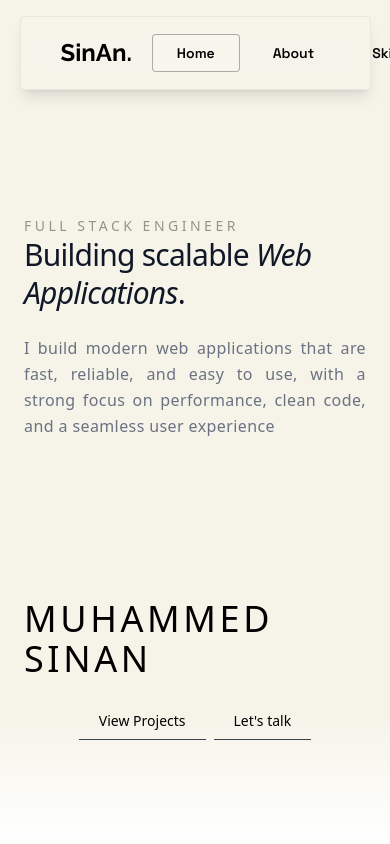
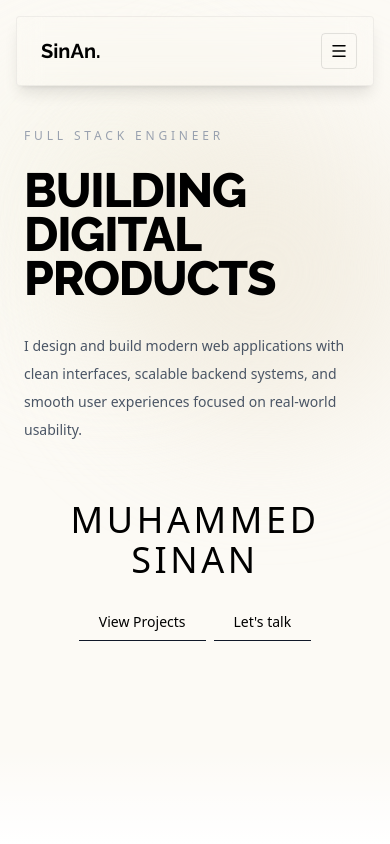
Before and after one commit to muhammed-sinan-200/NextPortfolio, a Next.js app: page / in a window 390 px wide. Shown: the top 844 px of the page. Built offline with nearby package versions, Linux system fonts and the light colour scheme.

Commit message:
Added more ui sections

```diff
--- a/src/app/components/Footer.js
+++ b/src/app/components/Footer.js
@@ -47,23 +47,12 @@ export default function Footer() {
             <div className="pointer-events-none absolute -bottom-24 right-0 h-72 w-72 rounded-full bg-black/[0.03] blur-3xl" />
             <div className="grid gap-14 md:grid-cols-[1.2fr_0.8fr_0.8fr] items-start">
                 <div>
-                    <p className="text-xs uppercase tracking-[0.28em] text-gray-400">
-                        Developer Portfolio
-                    </p>
                     <h2 className="mt-5 text-3xl md:text-4xl italic font-extrabold tracking-tight text-black">
                         SinAn.
                     </h2>
                     <p className="mt-5 max-w-sm text-sm md:text-base text-gray-600 leading-relaxed">
-                        I build modern web applications that are fast, reliable, and easy to use, with a strong focus on performance, clean code, and a seamless user experience.                    </p>
-
-                    <motion.button
-                        whileHover={{ x: 4 }}
-                        onClick={() => handleScroll("#contact")}
-                        className="mt-8 inline-flex items-center gap-2 text-sm uppercase tracking-[0.22em] text-gray-700 hover:text-black"
-                    >
-                        Let’s Connect
-                        <ArrowUpRight size={16} />
-                    </motion.button>
+                        I build modern web applications that are fast, reliable, and easy to use, with a strong focus on performance, clean code, and a seamless user experience.
+                    </p>
                 </div>
                 <div>
                     <h3 className="text-sm uppercase tracking-[0.24em] text-gray-400">
--- a/src/app/components/Home.js
+++ b/src/app/components/Home.js
@@ -1,80 +1,122 @@
 "use client";
+
 import { motion } from "framer-motion";
-
-const fadeUp = {
-  hidden: { opacity: 0, y: 30 },
-  show: {
-    opacity: 1,
-    y: 0,
-    transition: {
-      duration: 0.7,
-      ease: "easeOut",
-    },
-  },
-};
+import { raleway } from "../fonts";
 
 const container = {
   hidden: {},
   show: {
     transition: {
-      staggerChildren: 0.15,
+      staggerChildren: 0.14,
+      delayChildren: 0.08,
     },
   },
 };
 
+const titleReveal = {
+  hidden: { opacity: 0, y: 40 },
+  show: {
+    opacity: 1,
+    y: 0,
+    transition: {
+      duration: 1,
+      ease: [0.22, 1, 0.36, 1],
+    },
+  },
+};
+
+const fadeUp = {
+  hidden: { opacity: 0, y: 26 },
+  show: {
+    opacity: 1,
+    y: 0,
+    transition: {
+      duration: 0.85,
+      ease: [0.22, 1, 0.36, 1],
+    },
+  },
+};
+
+
+
 export default function Home() {
+  const handleScroll = (id) => {
+    document.querySelector(id)?.scrollIntoView({
+      behavior: "smooth",
+    });
+  };
+
   return (
-    <section id="home" className="min-h-screen flex items-center bg-[#F6F4E9]">
-      <div className="max-w-7xl mx-auto px-6 w-full mt-28">
+    <section
+      id="home"
+      className="relative min-h-screen overflow-hidden bg-[#FCFAF5] px-6 pt-32 pb-20 md:px-10 lg:px-20"
+    >
+      <div className="pointer-events-none absolute inset-0">
+        <div className="absolute left-[-8%] top-16 h-72 w-72 rounded-full bg-[#F6F4E9] blur-3xl opacity-80" />
+        <div className="absolute right-[-8%] top-28 h-80 w-80 rounded-full bg-[#EEE7D8] blur-3xl opacity-60" />
+        <div className="absolute bottom-0 left-0 h-24 w-full bg-gradient-to-t from-white to-transparent" />
+      </div>
 
+      <div className="relative mx-auto max-w-7xl">
         <motion.div
-          className="grid md:grid-cols-2 gap-40 items-center"
           variants={container}
           initial="hidden"
           whileInView="show"
-          viewport={{ once: false, amount: 0.3 }}
+          viewport={{ once: false, amount: 0.2 }}
         >
-
-          <motion.div className="text-left" variants={container}>
+          <div className="grid gap-14 lg:grid-cols-[1.15fr_0.85fr] lg:items-end">
+            <div>
               <motion.p
                 variants={fadeUp}
-              className="text-sm text-black/40 tracking-[0.25em] uppercase"
+                className="text-xs uppercase tracking-[0.32em] text-gray-400"
               >
-              FULL STACK ENGINEER
+                Full Stack Engineer
               </motion.p>
 
               <motion.h1
-              variants={fadeUp}
-              className="font-raleway text-3xl md:text-6xl font-medium leading-tight tracking-tight text-gray-900"
+                variants={titleReveal}
+                className={`${raleway.className} mt-6 text-5xl font-extrabold uppercase italic leading-[0.92] tracking-tight text-black md:text-7xl lg:text-[6.8rem]`}
               >
-              Building scalable <span className="italic">Web Applications</span>.
+                Building
+                <br />
+                Digital
+                <br />
+                Products
               </motion.h1>
 
               <motion.p
                 variants={fadeUp}
-              className="mt-6 text-md text-gray-500 max-w-lg leading-relaxed tracking-wide text-justify"
+                className="mt-8 max-w-xl text-sm leading-7 text-gray-600 md:text-base"
               >
-              I build modern web applications that are fast, reliable, and easy to use,
-              with a strong focus on performance, clean code, and a seamless user experience
+                I design and build modern web applications with clean
+                interfaces, scalable backend systems, and smooth user
+                experiences focused on real-world usability.
               </motion.p>
-          </motion.div>
+            </div>
 
             <motion.div
-            className="flex flex-col justify-end items-center md:pr-28 md:-translate-y-10"
-            variants={fadeUp}
+              className="flex flex-col justify-end items-center md:items-end md:pr-28 md:-translate-y-8"
+              variants={container}
             >
               <motion.p
                 variants={fadeUp}
-              className="font-light text-4xl tracking-widest uppercase"
+                className="font-light text-4xl tracking-widest uppercase text-center md:text-right"
               >
                 MUHAMMED SINAN
               </motion.p>
 
-            <motion.div className="flex gap-2" variants={fadeUp}>
+              <motion.div
+                className="flex gap-2 mt-6"
+                variants={fadeUp}
+              >
                 <motion.button
                   whileHover={{ y: -2 }}
                   whileTap={{ scale: 0.96 }}
-                className="relative overflow-hidden mt-6 px-5 py-2 text-sm border-b border-gray-900 cursor-pointer
+                  onClick={() => handleScroll("#projects")?.scrollIntoView({
+                    behavior: "smooth",
+                  })
+                  }
+                  className="relative overflow-hidden px-5 py-2 text-sm border-b border-gray-900 cursor-pointer
       transition-colors duration-300
       before:absolute before:inset-0 before:bg-black
       before:origin-bottom before:scale-y-0
@@ -87,7 +129,12 @@ export default function Home() {
                 <motion.button
                   whileHover={{ y: -2 }}
                   whileTap={{ scale: 0.96 }}
-                className="relative overflow-hidden mt-6 px-5 py-2 text-sm border-b border-gray-900 cursor-pointer
+                  onClick={() =>
+                    document.querySelector("#contact")?.scrollIntoView({
+                      behavior: "smooth",
+                    })
+                  }
+                  className="relative overflow-hidden px-5 py-2 text-sm border-b border-gray-900 cursor-pointer
       transition-colors duration-300
       before:absolute before:inset-0 before:bg-black
       before:origin-bottom before:scale-y-0
@@ -98,10 +145,9 @@ export default function Home() {
                 </motion.button>
               </motion.div>
             </motion.div>
-
+          </div>
         </motion.div>
       </div>
-      <div className="pointer-events-none absolute bottom-0 left-0 w-full h-32 bg-gradient-to-b from-transparent to-white" />
     </section>
   );
 }
--- a/src/app/components/Navbar.js
+++ b/src/app/components/Navbar.js
@@ -1,9 +1,9 @@
-"use client"
-import { motion } from "framer-motion"
+"use client";
+import { motion, AnimatePresence } from "framer-motion";
 import { Space_Grotesk } from "next/font/google";
 import { useEffect, useState } from "react";
+import { Menu, X } from "lucide-react";
 import { raleway } from "../fonts";
-
 
 const font = Space_Grotesk({
   subsets: ["latin"],
@@ -11,78 +11,118 @@ const font = Space_Grotesk({
 });
 
 export default function Navbar() {
-    const [activeIndex, setActiveIndex] = useState(0)
+  const [activeIndex, setActiveIndex] = useState(0);
+  const [menuOpen, setMenuOpen] = useState(false);
+
   const navLinks = [
     { name: "Home", path: "#home" },
     { name: "About", path: "#about" },
     { name: "Skills", path: "#skills" },
     { name: "Projects", path: "#projects" },
     { name: "Contact", path: "#contact" },
-    ]
+  ];
 
   const handleScroll = (index, path) => {
-        setActiveIndex(index)
+    setActiveIndex(index);
+    setMenuOpen(false);
 
     document.querySelector(path)?.scrollIntoView({
       behavior: "smooth",
-        })
-    }
+    });
+  };
 
   useEffect(() => {
-        const sections = navLinks.map((link) =>
-            document.querySelector(link.path)
-        )
+    const sections = navLinks.map((link) => document.querySelector(link.path));
 
     const onScroll = () => {
-            const scrollPos = window.scrollY + 120
+      const scrollPos = window.scrollY + 120;
 
       sections.forEach((section, index) => {
-                if (!section) return
+        if (!section) return;
 
-                const top = section.offsetTop
-                const height = section.offsetHeight
+        const top = section.offsetTop;
+        const height = section.offsetHeight;
 
         if (scrollPos >= top && scrollPos < top + height) {
-                    setActiveIndex(index)
+          setActiveIndex(index);
         }
-            })
-        }
+      });
+    };
 
-        window.addEventListener("scroll", onScroll)
-        onScroll()
+    window.addEventListener("scroll", onScroll);
+    onScroll();
 
-        return () => window.removeEventListener("scroll", onScroll)
-    }, [])
+    return () => window.removeEventListener("scroll", onScroll);
+  }, []);
+
   return (
-        <div className={`fixed top-4 left-0 w-full  justify-center z-50 flex gap-10 ${font.className} `}>
+    <div
+      className={`fixed top-4 left-0 w-full justify-center z-50 flex px-4 sm:px-0 ${font.className}`}
+    >
       <motion.nav
         initial={{ y: -80, opacity: 0 }}
         animate={{ y: 0, opacity: 1 }}
         transition={{ duration: 0.6 }}
-                className="px-6 py-3 font-bold text-sm rounded flex justify-between items-center w-[90%] max-w-4xl shadow-lg
-            backdrop-blur-md bg-white/5 border border-black/5"
+        className="px-4 sm:px-6 py-3 font-bold text-sm rounded w-full sm:w-[90%] max-w-4xl shadow-lg backdrop-blur-md bg-white/5 border border-black/5"
       >
-                <motion.div className={`${raleway.className} italic rounded-full px-4 py-2 text-2xl`}>
+        <div className="flex justify-between items-center">
+          <motion.div
+            className={`${raleway.className} italic rounded-full px-2 sm:px-4 py-2 text-xl sm:text-2xl`}
+          >
             <h1>SinAn.</h1>
           </motion.div>
 
-                <motion.div className="flex gap-2 p-1 rounded">
-                    {
-                        navLinks.map((link, i) => (
-                            <motion.button key={i}
+          <motion.div className="hidden md:flex gap-2 p-1 rounded">
+            {navLinks.map((link, i) => (
+              <motion.button
+                key={i}
                 onClick={() => handleScroll(i, link.path)}
-                                className={`px-6 py-2 rounded transition ${activeIndex === i
+                className={`px-6 py-2 rounded transition ${
+                  activeIndex === i
                     ? "border border-black/30 bg-white/10 cursor-pointer transition-all"
                     : "border border-transparent hover:border-black/10 cursor-pointer"
                 }`}
               >
                 {link.name}
               </motion.button>
-                        ))
-                    }
+            ))}
           </motion.div>
 
+          <button
+            onClick={() => setMenuOpen((prev) => !prev)}
+            className="md:hidden flex items-center justify-center rounded p-2 border border-black/10"
+            aria-label="Toggle menu"
+          >
+            {menuOpen ? <X size={18} /> : <Menu size={18} />}
+          </button>
+        </div>
+
+        <AnimatePresence>
+          {menuOpen && (
+            <motion.div
+              initial={{ opacity: 0, y: -12 }}
+              animate={{ opacity: 1, y: 0 }}
+              exit={{ opacity: 0, y: -12 }}
+              transition={{ duration: 0.25 }}
+              className="md:hidden mt-3 flex flex-col gap-2 p-2"
+            >
+              {navLinks.map((link, i) => (
+                <button
+                  key={i}
+                  onClick={() => handleScroll(i, link.path)}
+                  className={`w-full text-left px-4 py-3 rounded transition ${
+                    activeIndex === i
+                      ? "border border-black/30 bg-white/10"
+                      : "border border-transparent hover:border-black/10"
+                  }`}
+                >
+                  {link.name}
+                </button>
+              ))}
+            </motion.div>
+          )}
+        </AnimatePresence>
       </motion.nav>
     </div>
-    )
+  );
 }
--- a/src/app/globals.css
+++ b/src/app/globals.css
@@ -59,7 +59,9 @@ html {
     stroke-dashoffset: 0;
   }
 }
-
+html, body {
+  overflow-x: hidden;
+}
 .flair {
   position: fixed;
   pointer-events: none;
--- a/src/app/layout.js
+++ b/src/app/layout.js
@@ -14,7 +14,7 @@ const geistMono = Geist_Mono({
 
 
 export const metadata = {
-  title: "my-portfolio",
+  title: "SinAn",
   description: "Generated by create next app",
 };
 
@@ -26,7 +26,6 @@ export default function RootLayout({ children }) {
       >
         <Navbar />
 
-
         {children}
       </body>
     </html>
```
Also changed, not shown: src/app/components/Contact.js (indentation only). Lines whose indentation alone changed are shown as unchanged.
